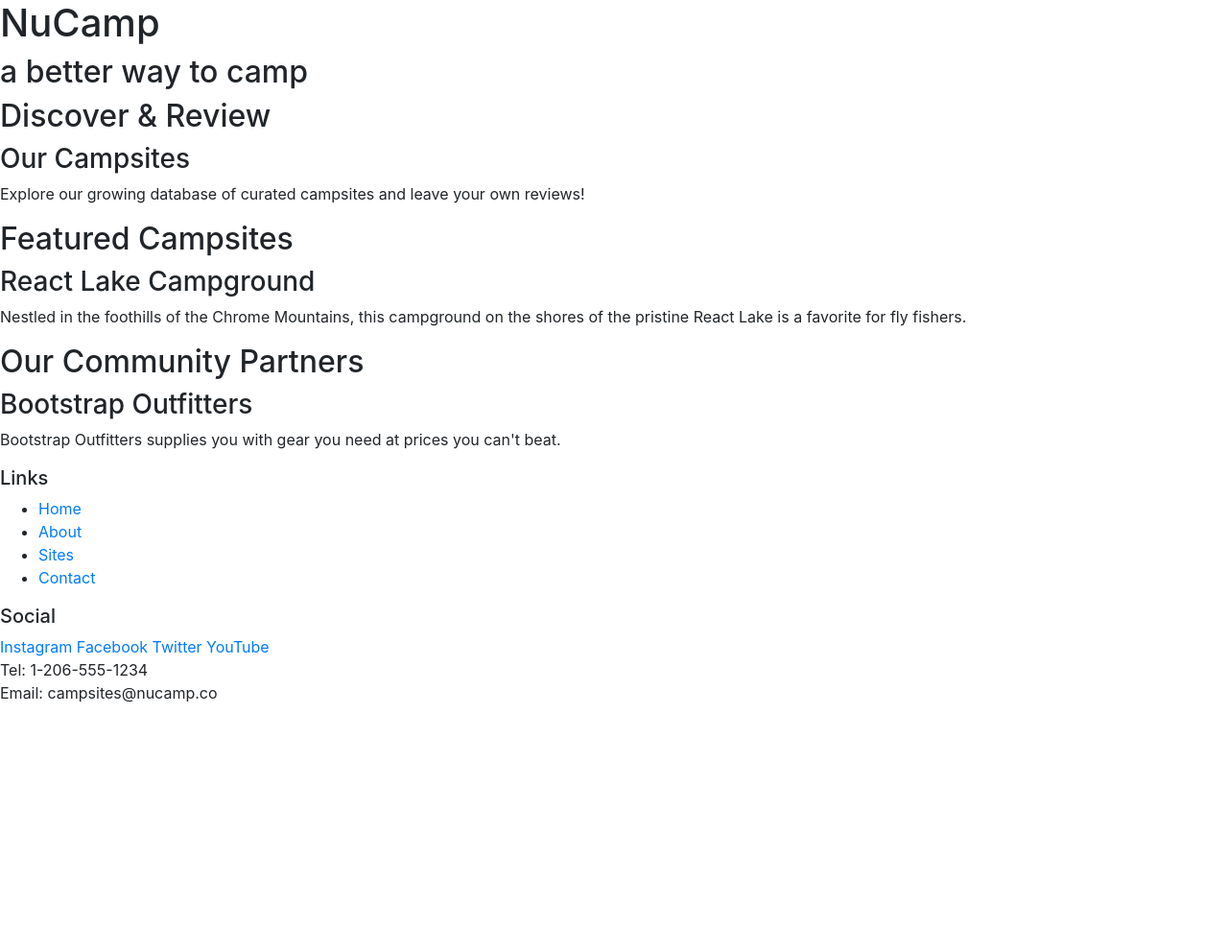
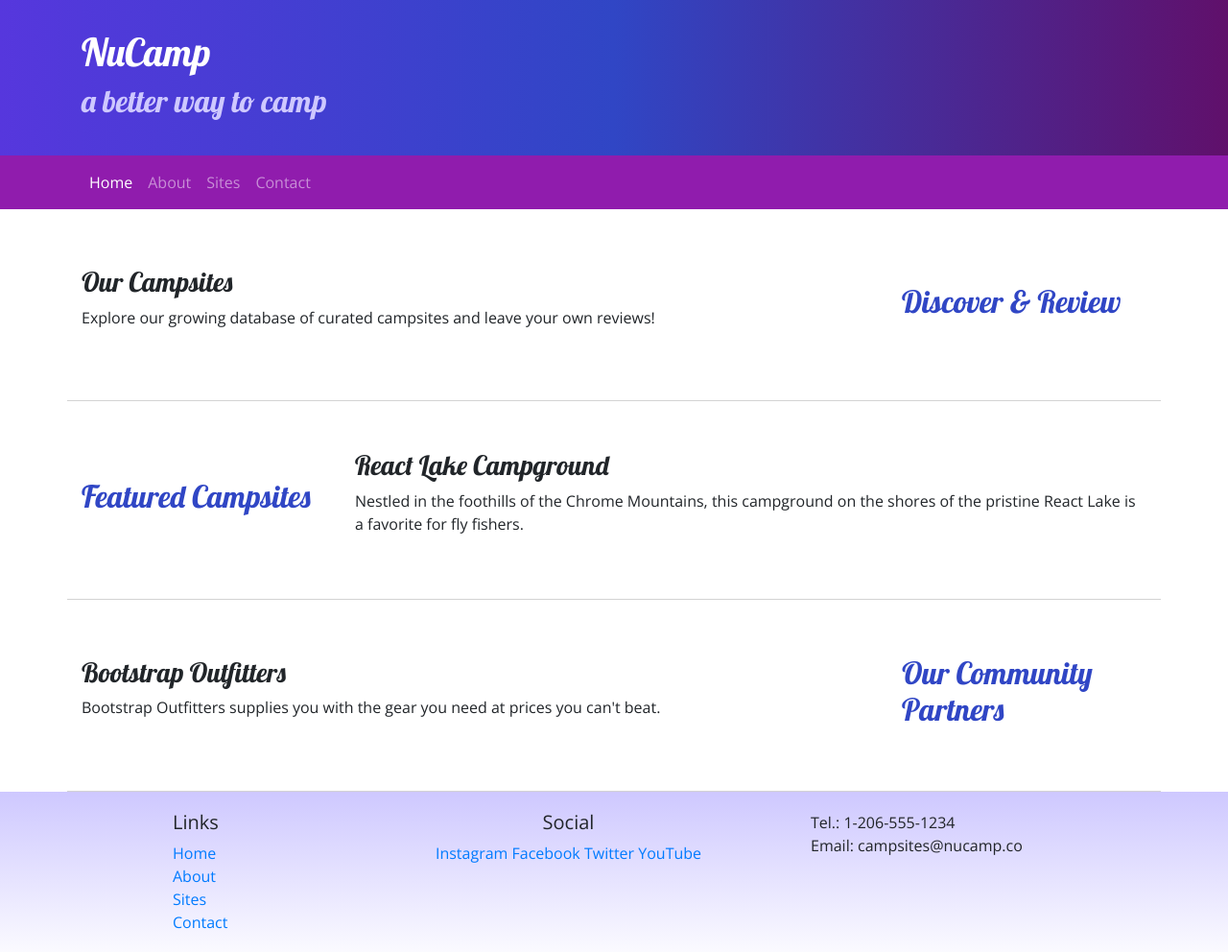
Before and after one commit to Alimariemac/furry-train, a website: page index.html in a window 1280 px wide. Shown: the whole page at 96% size. Before the commit the page ends 800 px from the top, so only its background shows below. Drawn offline with nearby package versions, Linux system fonts and the light colour scheme.

Commit message:
added navbar and breadcrumbs

```diff
--- /dev/null
+++ b/css/styles.css
@@ -0,0 +1,36 @@
+body {
+    font-family: "Open Sans", sans-serif;
+}
+
+h1, h2, h3 {
+    font-family: "Lobster", cursive;
+}
+
+h2 {
+    color: #3046C5;
+}
+
+header h2 {
+    color: #CEC8FF;
+}
+
+footer {
+    background-image: linear-gradient(#CEC8FF, white);
+    padding: 20px 0;
+}
+
+.jumbotron {
+    padding: 30px;
+    margin: 0px;
+    background-image: linear-gradient(to right, #5637DD, #3046C5, #60106B);
+    color: white;
+}
+
+.row-content {
+    padding: 50px 0;
+    border-bottom: 1px ridge lightgray;
+    min-height: 200px;
+}
+.navbar {
+    background-color: #901CAD;
+}
--- a/index.html
+++ b/index.html
@@ -11,56 +11,93 @@
         <!-- Bootstrap CSS -->
         <link rel="stylesheet" href="node_modules/bootstrap/dist/css/bootstrap.min.css" />
 
+        <!-- Additional CSS must be placed after Bootstrap CSS -->
+        <link rel="stylesheet" href="https://fonts.googleapis.com/css?family=Lobster|Open+Sans" />
+        <link rel="stylesheet" href="css/styles.css" />
         <title>NuCamp: A Better Way To Camp</title>
     </head>
 
 <body>
-
-    <header>
-        <div>
+        <header class="jumbotron jumbotron-fluid">
+            <div class="container">
+                <div class="row">
+                    <div class="col">
                         <h1>NuCamp</h1>
                         <h2>a better way to camp</h2>
                     </div>
+                </div>
+            </div>
         </header>
-
-    <div>
+        <nav class="navbar navbar-expand-sm navbar-dark sticky-top">
+            <div class="container">
+                <button class="navbar-toggler" type="button" data-toggle="collapse" data-target="#nucampNavbar">
+                    <span class="navbar-toggler-icon"></span>
+                </button>
+                    <div class="collapse navbar-collapse" id="nucampNavbar">
+                    <ul class = "navbar-nav">
+                        <li class = "nav-item active"><a class="nav-link" href="#">Home</a></li>
+                        <li class = "nav-item"><a class="nav-link" href="aboutus.html">About</a></li></li>
+                        <li class="nav-item"><a class="nav-link" href="#">Sites</a></li>
+                        <li class="nav-item"><a class="nav-link" href="#">Contact</a></li>
+                    </ul>
+                </div>
+            </div>
+        </nav>
+    <div class="container">
+        <div class="row row-content align-items-center">
+            <div class="col-sm-4 order-sm-last col-md-3">
                 <h2>Discover & Review</h2>
+            </div>
+            <div class="col">
                 <h3>Our Campsites</h3>
-        <p>Explore our growing database of curated campsites and leave your own reviews!</p>
+                <p class = "d-sm-block d-none">Explore our growing database of curated campsites and leave your own reviews!</p>
+            </div>
         </div>
 
-    <div>
+        <div class="row row-content align-items-center">
+            <div class="col-sm-4 col-md-3">
                 <h2>Featured Campsites</h2>
+            </div>
+            <div class="col">
                 <h3>React Lake Campground</h3>
-        <p>Nestled in the foothills of the Chrome Mountains, this campground on the shores of the pristine React Lake is a favorite for fly fishers.</p>
+        		<p class = "d-sm-block d-none">Nestled in the foothills of the Chrome Mountains, this campground on the shores of the pristine React Lake is a favorite for fly fishers.</p>
+   			</div>
         </div>
 
-    <div>
+        <div class="row row-content align-items-center">
+            <div class="col-sm-4 order-sm-last col-md-3">
                 <h2>Our Community Partners</h2>
+            </div>
+            <div class="col">
                 <h3>Bootstrap Outfitters</h3>
-        <p>Bootstrap Outfitters supplies you with gear you need at prices you can't beat.</p>
+        		<p class = "d-sm-block d-none">Bootstrap Outfitters supplies you with the gear you need at prices you can't beat.</p>
             </div>
-
+        </div>
+    </div>
     <footer>
-        <div>
+        <div class="container">
+            <div class="row">
+                <div class="col-4 col-sm-2 offset-1">
                     <h5>Links</h5>
-            <ul>
+            		<ul class="list-unstyled">
                         <li><a href="#">Home</a></li>
                         <li><a href="#">About</a></li>
                         <li><a href="#">Sites</a></li>
                         <li><a href="#">Contact</a></li>
                     </ul>
                 </div>
-        <div>
+                <div class="col-6 col-sm-5 text-center">
                 	<h5>Social</h5>
                     <a href="http://instagram.com/">Instagram</a>
                     <a href="http://facebook.com/">Facebook</a>
                     <a href="http://twitter.com/">Twitter</a>
                     <a href="http://youtube.com/">YouTube</a>
                 </div>
-        <div>
-            Tel: 1-206-555-1234<br />
+                <div class="col-sm-4">
+                    Tel.: 1-206-555-1234<br />
                     Email: campsites@nucamp.co
+                </div>
+           </div>
         </div>
     </footer>
 
```
Also changed, not shown: aboutus.html (added, +113 -0 lines). Lines whose indentation alone changed are shown as unchanged.
